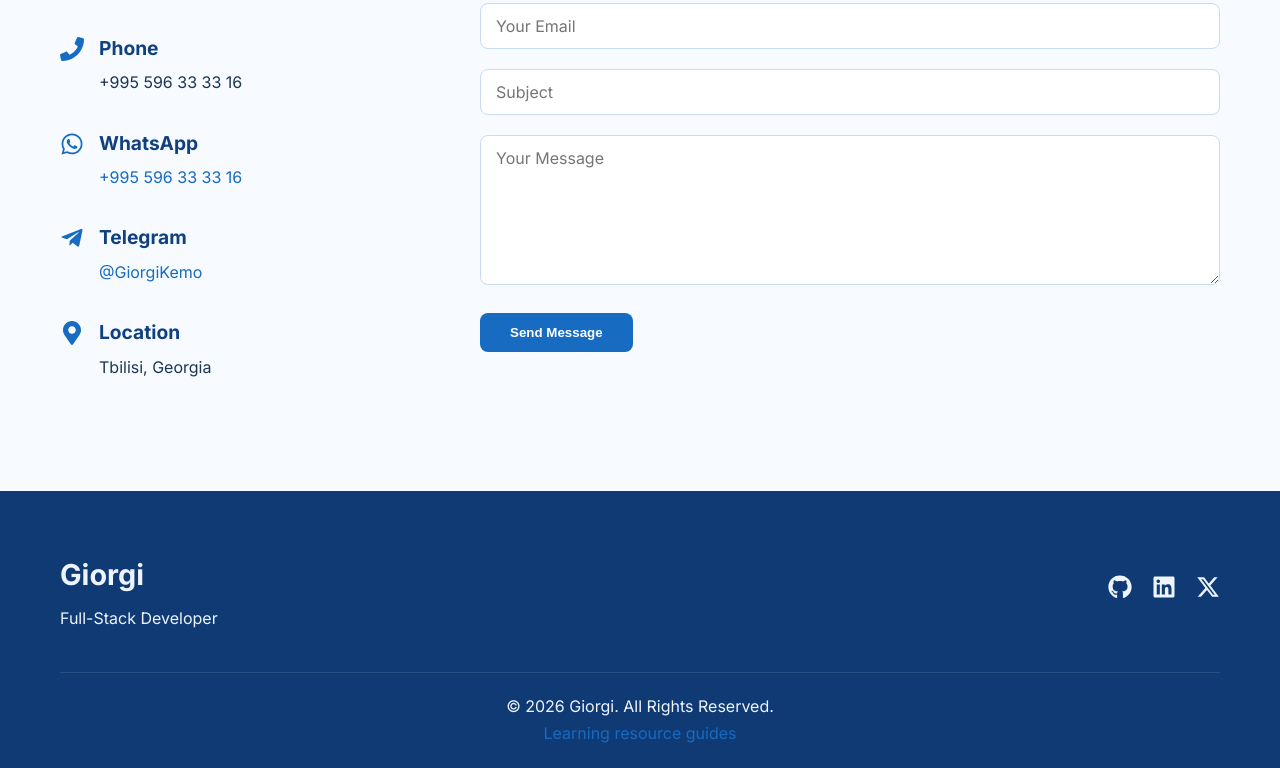
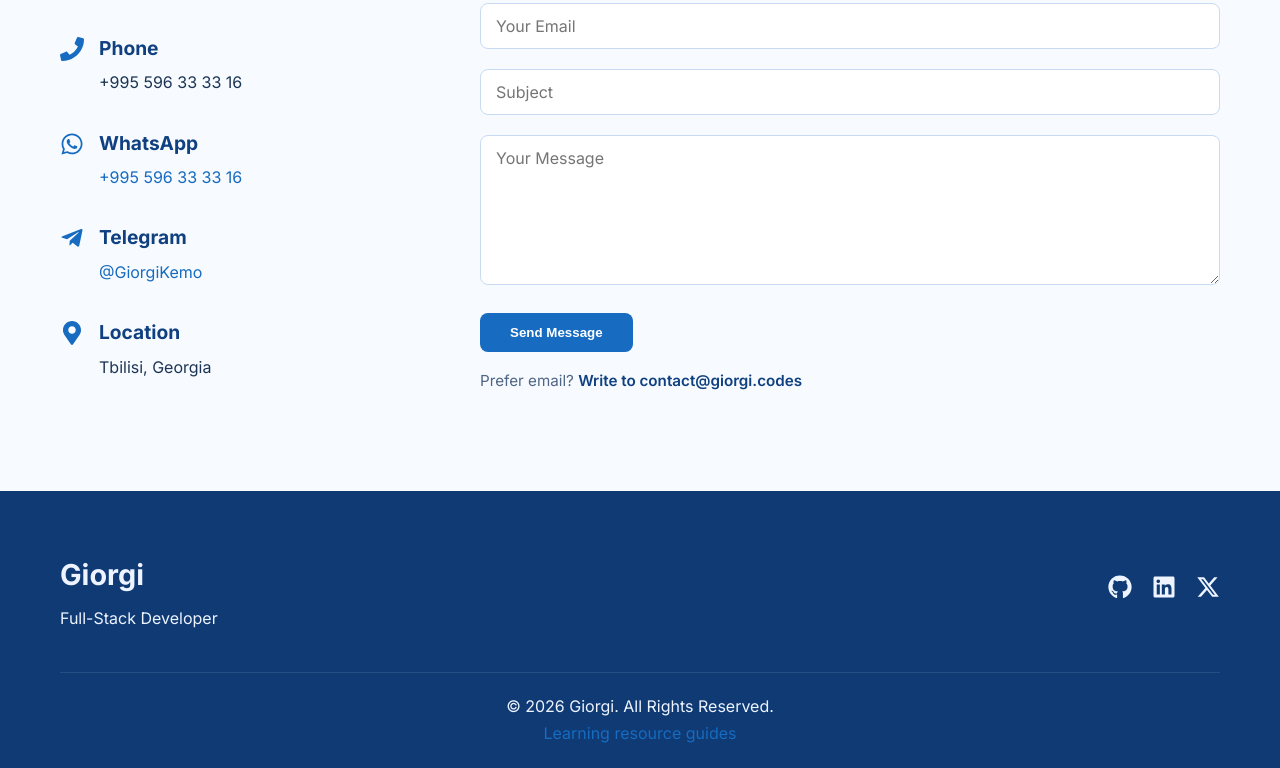
Before and after one commit to GiorgiKemo/myportfolio, a React (Vite) app: page / in a window 1280 px wide. Shown: the part 6048-6816 px from the top of the page. Built offline with nearby package versions, Linux system fonts and the light colour scheme; no server answers.

Commit message:
Add direct email fallback to contact form

```diff
--- a/src/App.css
+++ b/src/App.css
@@ -757,6 +757,17 @@ textarea {
   border: 1px solid #e74c3c;
 }
 
+.contact-direct-link {
+  margin: 16px 0 0;
+  color: var(--muted-text);
+  font-size: 0.95rem;
+}
+
+.contact-direct-link a {
+  color: var(--secondary-color);
+  font-weight: 600;
+}
+
 button:disabled {
   opacity: 0.7;
   cursor: not-allowed;
--- a/src/components/Contact.jsx
+++ b/src/components/Contact.jsx
@@ -249,6 +249,9 @@ const Contact = () => {
               <button type="submit" className="btn" disabled={isSubmitting}>
                 {isSubmitting ? 'Sending...' : 'Send Message'}
               </button>
+              <p className="contact-direct-link">
+                Prefer email? <a href="mailto:contact@giorgi.codes?subject=Project%20inquiry">Write to contact@giorgi.codes</a>
+              </p>
             </form>
           </Motion.div>
         </div>
```
